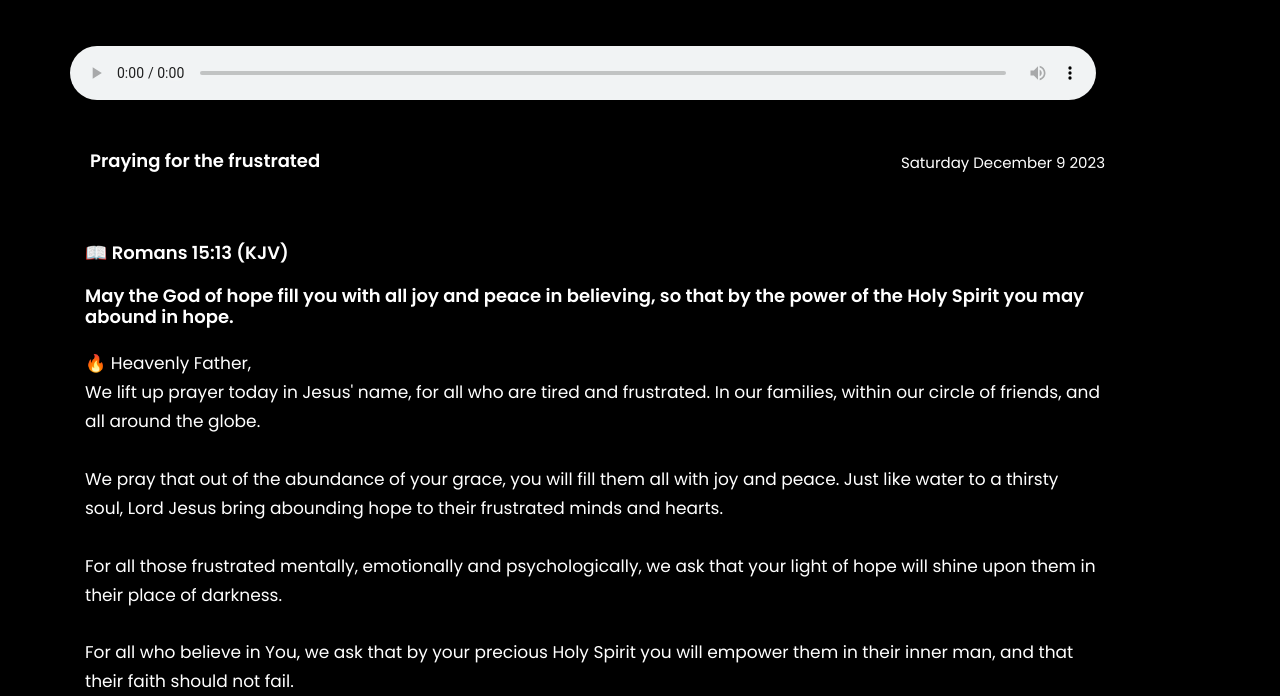
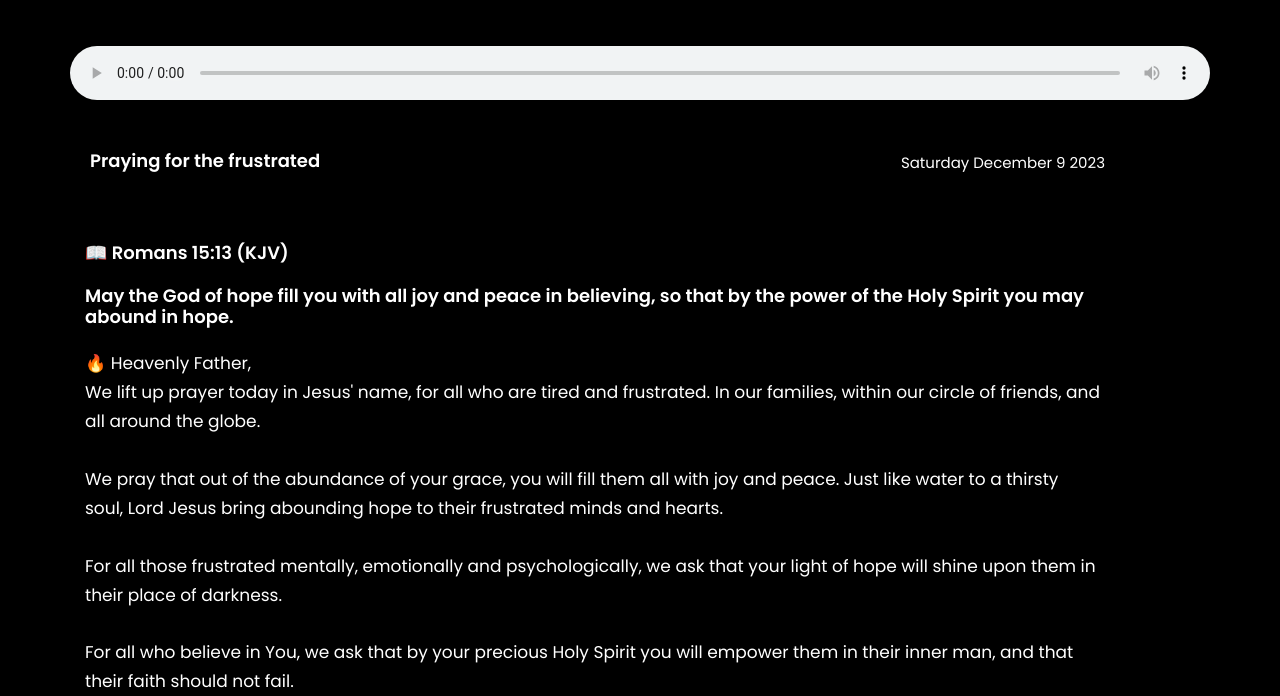
Before and after one commit to goku-ts/spirit-army, a plain HTML site: page index.html in a window 1280 px wide. Shown: the part 104-800 px from the top of the page. Drawn offline with nearby package versions, Linux system fonts and the light colour scheme; some packages are replaced by stand-ins of ours.

Commit message:
saturday

```diff
--- a/index.html
+++ b/index.html
@@ -90,7 +90,7 @@
     <div class="container" style="margin-top: 100px; align-items: center; margin-bottom: 100;">
       <div class="row">
 
-        <audio controls autoplay  style="width: 90%; color: white; margin-top: 50px;">
+        <audio controls autoplay  style="width: 100%; color: white; margin-top: 50px;">
           <source src="./2.mp3" type="audio/mp3">
           Your browser does not support the audio element.
         </audio>
```
